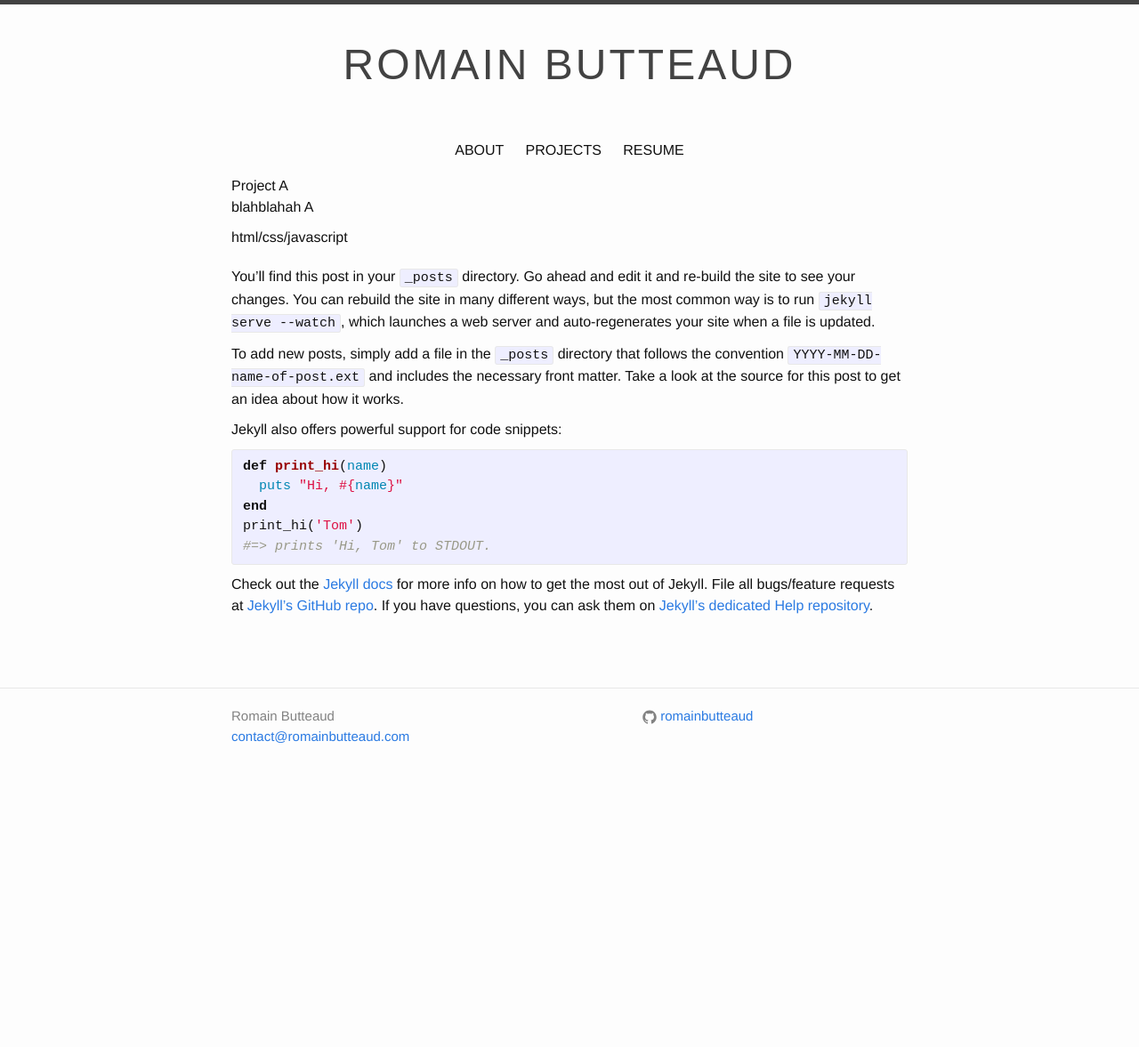
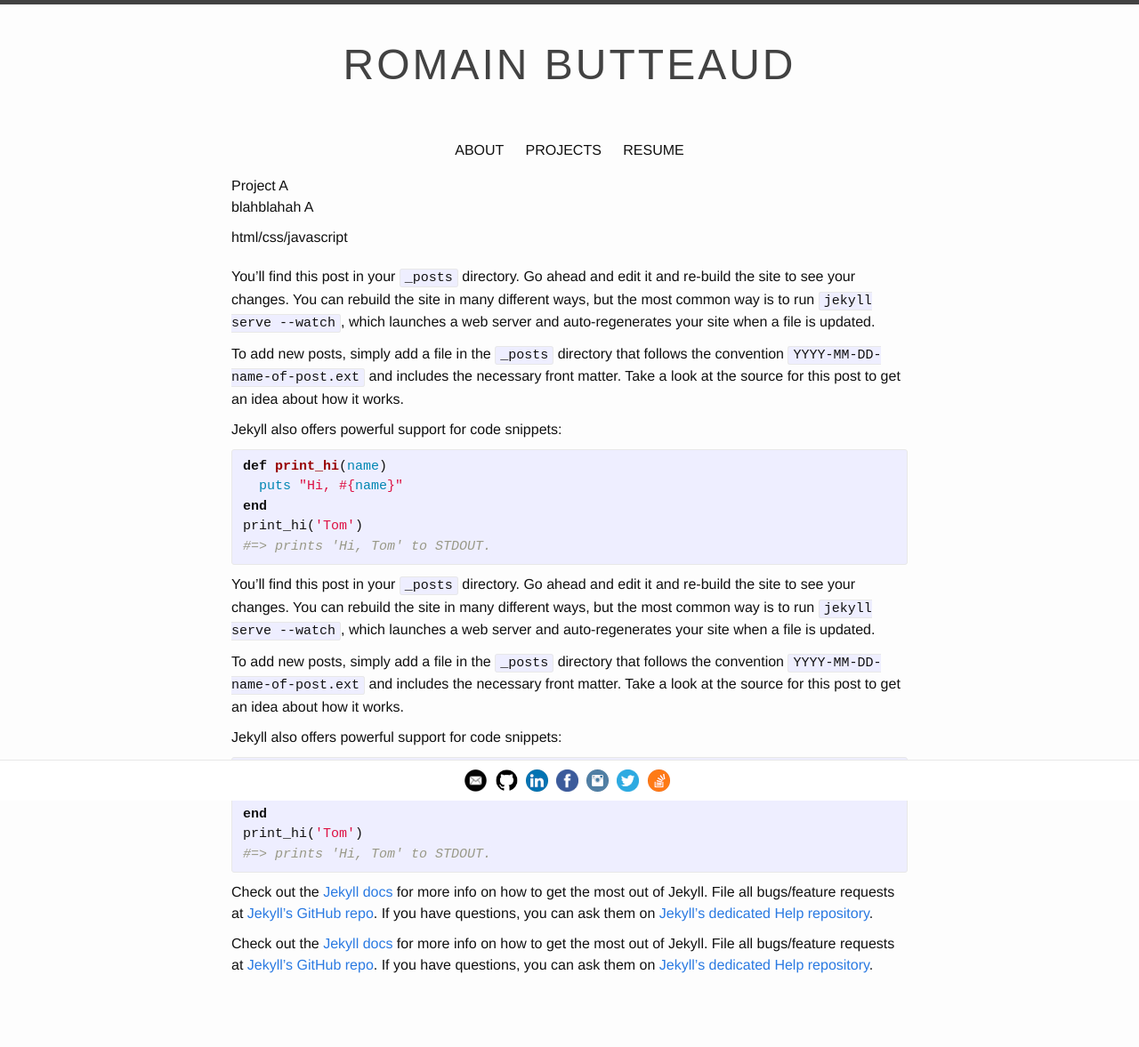
Before and after one commit to romainbutteaud/romainbutteaud.github.io, a Jekyll site: the page built from _projects/projectA.markdown, in a window 1280 px wide. Shown: the whole page at 89% size. Built offline with Jekyll 4.4.1, drawn with Linux system fonts in a browser that asks for light colours; before the commit the page ends 900 px from its top, so only the background shows below that.

Commit message:
Social links, resume page

```diff
--- a/_config.yml
+++ b/_config.yml
@@ -1,9 +1,15 @@
 # Site settings
 title: Romain Butteaud
-email: contact@romainbutteaud.com
-description: Write an awesome description...
 url: "http://romainbutteaud.com"
-github_username: romainbutteaud
+
+contact:
+  email: contact@romainbutteaud.com
+  github: romainbutteaud
+  facebook: romainbutteaud
+  instagram: romainbutteaud
+  linkedin: romainbutteaud
+  stackoverflow: 1861084
+  twitter: romainbutteaud
 
 # Build settings
 markdown: kramdown
--- a/_includes/footer.html
+++ b/_includes/footer.html
@@ -1,31 +1,13 @@
 <footer class="site-footer">
-
   <div class="wrapper">
-    <div class="footer-col-wrapper">
-      <div class="footer-col  footer-col-4">
-        <ul class="contact-list">
-          <li>{{ site.title }}</li>
-          <li><a href="mailto:{{ site.email }}">{{ site.email }}</a></li>
-        </ul>
-      </div>
-
-      <div class="footer-col  footer-col-2">
-        <ul class="social-media-list">
-          {% if site.github_username %}
-          <li>
-            <a href="https://github.com/{{ site.github_username }}">
-              <span class="icon  icon--github">
-                <svg viewBox="0 0 16 16">
-                  <path fill="#828282" d="M7.999,0.431c-4.285,0-7.76,3.474-7.76,7.761 c0,3.428,2.223,6.337,5.307,7.363c0.388,0.071,0.53-0.168,0.53-0.374c0-0.184-0.007-0.672-0.01-1.32 c-2.159,0.469-2.614-1.04-2.614-1.04c-0.353-0.896-0.862-1.135-0.862-1.135c-0.705-0.481,0.053-0.472,0.053-0.472 c0.779,0.055,1.189,0.8,1.189,0.8c0.692,1.186,1.816,0.843,2.258,0.645c0.071-0.502,0.271-0.843,0.493-1.037 C4.86,11.425,3.049,10.76,3.049,7.786c0-0.847,0.302-1.54,0.799-2.082C3.768,5.507,3.501,4.718,3.924,3.65 c0,0,0.652-0.209,2.134,0.796C6.677,4.273,7.34,4.187,8,4.184c0.659,0.003,1.323,0.089,1.943,0.261 c1.482-1.004,2.132-0.796,2.132-0.796c0.423,1.068,0.157,1.857,0.077,2.054c0.497,0.542,0.798,1.235,0.798,2.082 c0,2.981-1.814,3.637-3.543,3.829c0.279,0.24,0.527,0.713,0.527,1.437c0,1.037-0.01,1.874-0.01,2.129 c0,0.208,0.14,0.449,0.534,0.373c3.081-1.028,5.302-3.935,5.302-7.362C15.76,3.906,12.285,0.431,7.999,0.431z"/>
-                </svg>
-              </span>
-              <span class="username">{{ site.github_username }}</span>
-            </a>
-          </li>
-          {% endif %}
-        </ul>
-      </div>
+    <div id="social" class="footer-col-wrapper">
+      <a href="mailto:{{ site.contact.email }}"><img class="icon" src="/images/email.png"/></a>
+      <a href="http://github.com/{{ site.contact.github }}" target="_blank"><img class="icon" src="/images/github.png"/></a>
+      <a href="http://linkedin.com/in/{{ site.contact.linkedin }}" target="_blank"><img class="icon" src="/images/linkedin.png"/></a>
+      <a href="http://facebook.com/{{ site.contact.facebook }}" target="_blank"><img class="icon" src="/images/facebook.png"/></a>
+      <a href="http://instagram.com/{{ site.contact.instagram }}" target="_blank"><img class="icon" src="/images/instagram.png"/></a>
+      <a href="http://twitter.com/{{ site.contact.twitter }}" target="_blank"><img class="icon" src="/images/twitter.png"/></a>
+      <a href="http://stackoverflow.com/users/{{ site.contact.stackoverflow }}" target="_blank"><img class="icon" src="/images/stackoverflow.png"/></a>
     </div>
   </div>
-
 </footer>
--- a/_projects/projectA.markdown
+++ b/_projects/projectA.markdown
@@ -19,8 +19,28 @@ print_hi('Tom')
 #=> prints 'Hi, Tom' to STDOUT.
 {% endhighlight %}
 
+You’ll find this post in your `_posts` directory. Go ahead and edit it and re-build the site to see your changes. You can rebuild the site in many different ways, but the most common way is to run `jekyll serve --watch`, which launches a web server and auto-regenerates your site when a file is updated.
+
+To add new posts, simply add a file in the `_posts` directory that follows the convention `YYYY-MM-DD-name-of-post.ext` and includes the necessary front matter. Take a look at the source for this post to get an idea about how it works.
+
+Jekyll also offers powerful support for code snippets:
+
+{% highlight ruby %}
+def print_hi(name)
+  puts "Hi, #{name}"
+end
+print_hi('Tom')
+#=> prints 'Hi, Tom' to STDOUT.
+{% endhighlight %}
+
 Check out the [Jekyll docs][jekyll] for more info on how to get the most out of Jekyll. File all bugs/feature requests at [Jekyll’s GitHub repo][jekyll-gh]. If you have questions, you can ask them on [Jekyll’s dedicated Help repository][jekyll-help].
 
 [jekyll]:      http://jekyllrb.com
 [jekyll-gh]:   https://github.com/jekyll/jekyll
 [jekyll-help]: https://github.com/jekyll/jekyll-help
+
+Check out the [Jekyll docs][jekyll] for more info on how to get the most out of Jekyll. File all bugs/feature requests at [Jekyll’s GitHub repo][jekyll-gh]. If you have questions, you can ask them on [Jekyll’s dedicated Help repository][jekyll-help].
+
+[jekyll]:      http://jekyllrb.com
+[jekyll-gh]:   https://github.com/jekyll/jekyll
+[jekyll-help]: https://github.com/jekyll/jekyll-help
--- a/_sass/_base.scss
+++ b/_sass/_base.scss
@@ -179,22 +179,3 @@ pre {
         clear: both;
     }
 }
-
-
-
-/**
- * Icons
- */
-.icon {
-
-    > svg {
-        display: inline-block;
-        width: 16px;
-        height: 16px;
-        vertical-align: middle;
-
-        path {
-            fill: $grey-color;
-        }
-    }
-}
--- a/_sass/_layout.scss
+++ b/_sass/_layout.scss
@@ -62,8 +62,18 @@
 
 //Site footer
 .site-footer {
+    background: white;
+    position:fixed;
+    width:100%;
+    bottom:0px;
     border-top: 1px solid $grey-color-light;
-    padding: $spacing-unit 0;
+    padding-top: $spacing-unit / 2;
+    padding-bottom: $spacing-unit / 2;
+    text-align: center;
+    .icon {
+        width:25px;
+        margin-left: $spacing-unit / 4;
+    }
 }
 
 .footer-heading {
@@ -195,3 +205,11 @@
         }
     }
 }
+
+#resume {
+    text-align: center;
+
+    .resume-preview {
+        width:300px;
+    }
+}
--- a/resume.html
+++ b/resume.html
@@ -4,4 +4,6 @@ title: Resume
 permalink: /resume/
 ---
 
-Resume
+<div id="resume">
+	<img class="resume-preview" src="/images/resume-preview.png"/>
+</div>
```
Also changed, not shown: images/email.png (added), images/facebook.png (added), images/github.png (added), images/instagram.png (added), images/linkedin.png (added), images/resume-preview.png (added), images/stackoverflow.png (added), images/twitter.png (added), 1 other file. Lines whose indentation alone changed are shown as unchanged.
